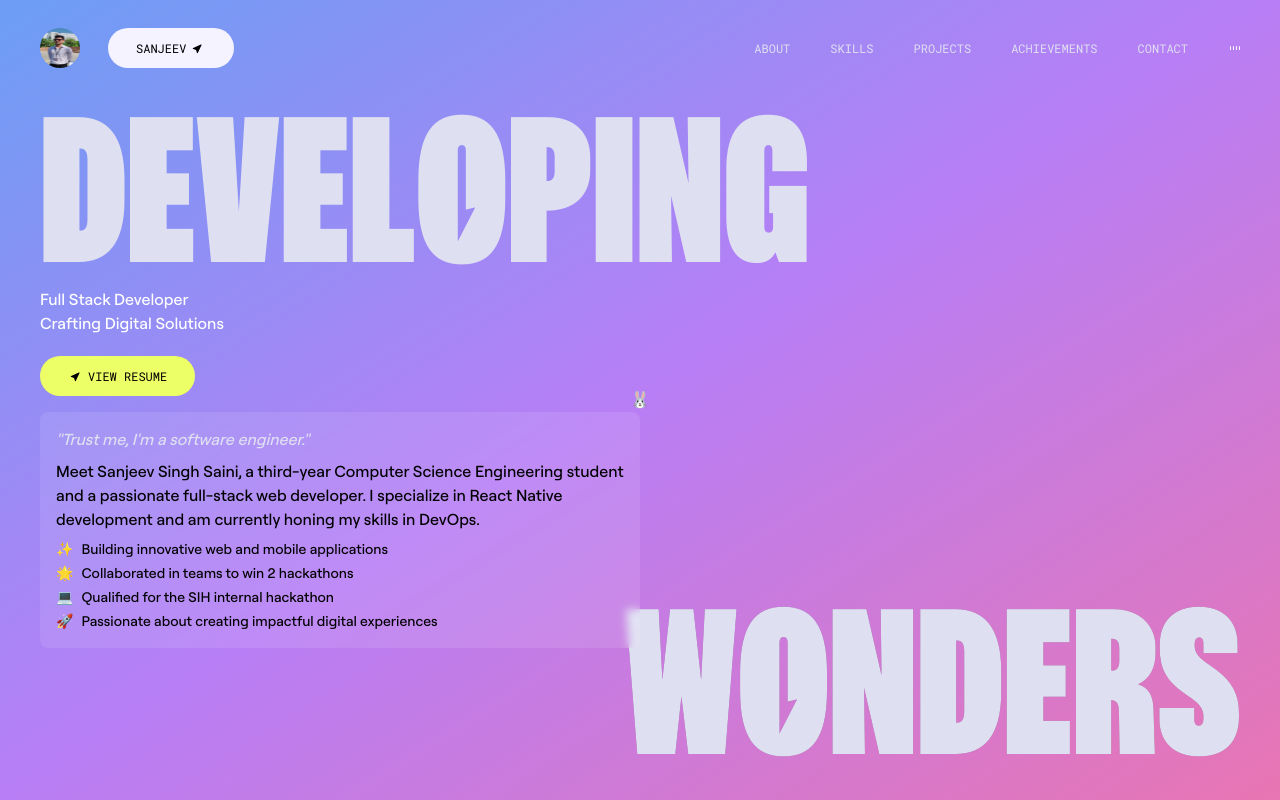
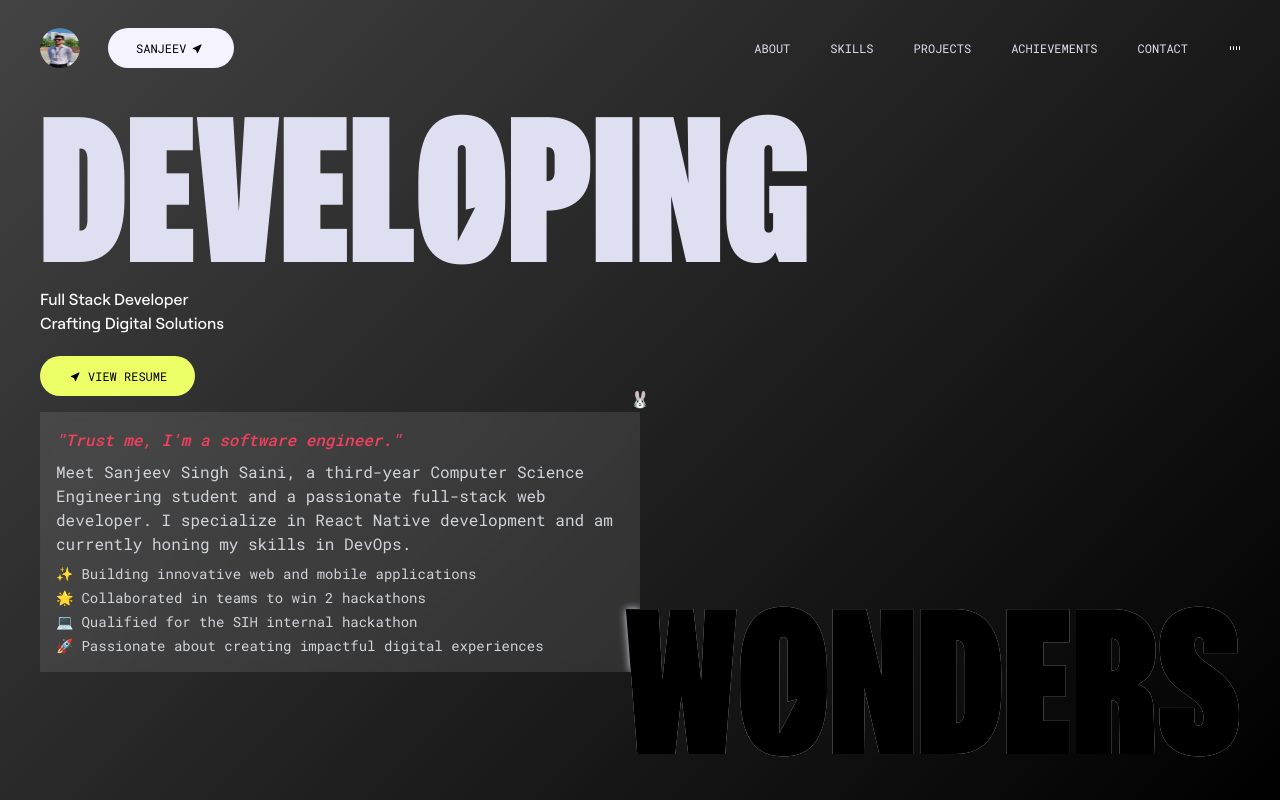
Before and after one commit to Sanjeev12357/Devveejans, a React (Vite) app: page / in a window 1280 px wide. Shown: the top 800 px of the page. Built offline with nearby package versions, Linux system fonts and the light colour scheme.

Commit message:
portfolio updated:

```diff
--- a/package.json
+++ b/package.json
@@ -37,6 +37,7 @@
     "globals": "^15.9.0",
     "postcss": "^8.4.47",
     "tailwindcss": "^3.4.14",
+    "tailwindcss-animate": "^1.0.7",
     "vite": "^5.4.8"
   }
 }
--- a/src/components/AboutSection.jsx
+++ b/src/components/AboutSection.jsx
@@ -42,11 +42,13 @@ const Hero = () => {
                     </div>
                 </div>
             )}
-            <div
-                id="video-frame"
-                className='relative z-10 h-dvh w-screen overflow-hidden rounded-lg
-                bg-gradient-to-br from-blue-500/70 via-purple-500/70 to-pink-500/70'
-            >
+          <div
+  id="video-frame"
+  class="
+    relative h-dvh w-screen rounded-2xl
+    bg-[linear-gradient(135deg,_#434343_0%,_#000000_100%)]
+  "
+>
                 <div>
                     <div className='mask-clip-path absolute-center absolute z-50 size-64 cursor-pointer overflow-hidden rounded-lg'>
                         <div className='origin-center scale-50 opacity-0 transition-all duration-500 ease-in hover:scale-100 hover:opacity-100'>
@@ -86,8 +88,8 @@ const Hero = () => {
                             />
                         </a>
 
-                        <div className='bg-white/10 text-black font-robert-medium w-1/2 backdrop-blur-sm rounded-lg p-4'>
-                            <p className='text-blue-75 font-medium italic mb-2'>
+                        <div className='bg-white/10 text-gray-300 font-general md:w-1/2 sm:w-full backdrop-blur-sm rounded-lg p-4 '>
+                            <p className='text-rose-500 font-medium italic mb-2'>
                                 "Trust me, I'm a software engineer."
                             </p>
                             <p className=''>
--- a/src/components/Features.jsx
+++ b/src/components/Features.jsx
@@ -112,7 +112,7 @@ const Features = () => {
     return (
         <section
         id="projects"
-        className="bg-black pb-52">
+        className="bg-[linear-gradient(135deg,_#434343_0%,_#000000_100%)] pb-52">
             <div className="container mx-auto px-3 md:px-10">
                 <div className="px-5 py-32">
                     <p className="font-circular-web text-lg text-blue-50">Into the Projects</p>
--- a/src/components/Projects.jsx
+++ b/src/components/Projects.jsx
@@ -3,7 +3,7 @@ import { TiLink } from 'react-icons/ti';
 
 const ProjectCard = ({ title, description, githubLink, liveLink, imageSrc }) => {
     return (
-        <div className="relative size-full">
+        <div className="relative  size-full">
             <img
                 src={imageSrc}
                 alt={title}
--- a/src/index.css
+++ b/src/index.css
@@ -67,8 +67,14 @@ html {
     }
 
     .nav-hover-btn {
-      @apply relative ms-10 font-general text-xs uppercase text-blue-50 after:absolute after:-bottom-0.5 after:left-0 after:h-[2px] after:w-full after:origin-bottom-right after:scale-x-0 after:bg-neutral-800 after:transition-transform after:duration-300 after:ease-[cubic-bezier(0.65_0.05_0.36_1)] hover:after:origin-bottom-left hover:after:scale-x-100 dark:after:bg-white cursor-pointer;
-    }
+  @apply relative ms-10 font-general text-xs uppercase text-blue-50 after:absolute after:-bottom-0.5 after:left-0 after:h-[2px] after:w-full after:origin-bottom-right after:scale-x-0 after:bg-neutral-800 after:transition-transform after:duration-300 hover:after:origin-bottom-left hover:after:scale-x-100 dark:after:bg-white cursor-pointer;
+
+  /* Add custom easing separately */
+}
+.nav-hover-btn::after {
+  transition-timing-function: cubic-bezier(0.65, 0.05, 0.36, 1);
+}
+
 
     .floating-nav {
       @apply bg-black rounded-lg border;
--- a/tailwind.config.js
+++ b/tailwind.config.js
@@ -1,6 +1,15 @@
 /** @type {import('tailwindcss').Config} */
+import animatePlugin from "tailwindcss-animate";
+
 export default {
-  content: ["./index.html", "./src/**/*.{js,ts,jsx,tsx}"],
+  darkMode: ["class"],
+  content: [
+    "./index.html",
+    "./src/**/*.{js,ts,jsx,tsx}",
+    "*.{js,ts,jsx,tsx,mdx}",
+    "app/**/*.{ts,tsx}",
+    "components/**/*.{ts,tsx}",
+  ],
   theme: {
     extend: {
       fontFamily: {
@@ -25,8 +34,63 @@ export default {
           100: "#8e983f",
           300: "#edff66",
         },
+        border: "hsl(var(--border))",
+        input: "hsl(var(--input))",
+        ring: "hsl(var(--ring))",
+        background: "hsl(var(--background))",
+        foreground: "hsl(var(--foreground))",
+        primary: {
+          DEFAULT: "hsl(var(--primary))",
+          foreground: "hsl(var(--primary-foreground))",
+        },
+        secondary: {
+          DEFAULT: "hsl(var(--secondary))",
+          foreground: "hsl(var(--secondary-foreground))",
+        },
+        destructive: {
+          DEFAULT: "hsl(var(--destructive))",
+          foreground: "hsl(var(--destructive-foreground))",
+        },
+        muted: {
+          DEFAULT: "hsl(var(--muted))",
+          foreground: "hsl(var(--muted-foreground))",
+        },
+        accent: {
+          DEFAULT: "hsl(var(--accent))",
+          foreground: "hsl(var(--accent-foreground))",
+        },
+        popover: {
+          DEFAULT: "hsl(var(--popover))",
+          foreground: "hsl(var(--popover-foreground))",
+        },
+        card: {
+          DEFAULT: "hsl(var(--card))",
+          foreground: "hsl(var(--card-foreground))",
+        },
+        cosmic: {
+          dark: "#0D0D1A",
+          navy: "#1A1A3A",
+          purple: "#6E3CBC",
+          violet: "#9F2BC1",
+          pink: "#E879F9",
+        },
+      },
+      borderRadius: {
+        lg: "var(--radius)",
+        md: "calc(var(--radius) - 2px)",
+        sm: "calc(var(--radius) - 4px)",
+      },
+      backgroundImage: {
+        "gradient-radial": "radial-gradient(var(--tw-gradient-stops))",
+      },
+      animation: {
+        "pulse-slow": "pulse 4s cubic-bezier(0.4, 0, 0.6, 1) infinite",
+      },
+      boxShadow: {
+        cosmic: "0 0 15px rgba(232, 121, 249, 0.3)",
+        "cosmic-lg": "0 0 30px rgba(232, 121, 249, 0.5)",
       },
     },
   },
-  plugins: [],
+  plugins: [animatePlugin],
 };
```
Also changed, not shown: src/components/hero-styles.css (added), 1 other file (tests, documents, lock files or other folders).
